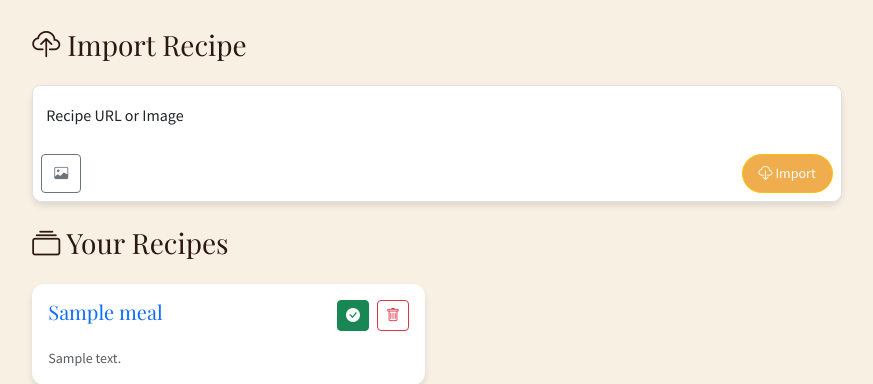
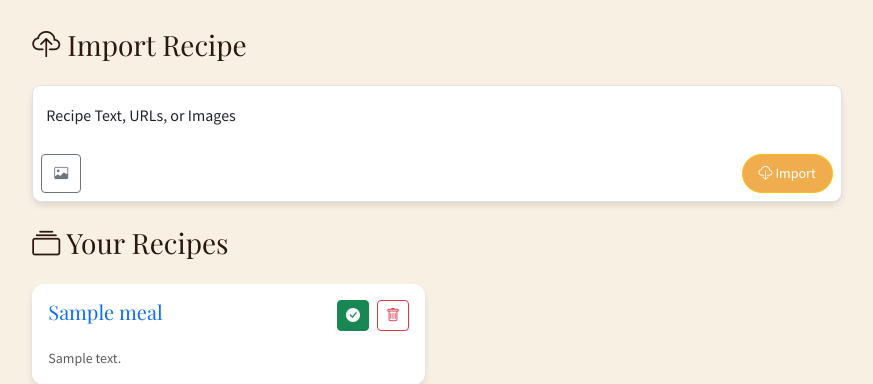
Before and after one commit to lukerohde/our-meals, a Django app: page /collections/1/ in a window 1280 px wide. Shown: the part 240-624 px from the top of the page, without its empty margins (203-1076 px from the left). Run offline with Django 5.2, Linux system fonts and the light colour scheme; a user stored in the database is signed in; tables that the repository leaves empty hold one stand-in row (values such as "Sample post"); parts of the project's set-up code (start-up, migrations or seed data) failed here and were passed over.

Commit message:
Working but photos broken

```diff
--- a/app/main/templates/main/_import_recipe.html
+++ b/app/main/templates/main/_import_recipe.html
@@ -23,15 +23,15 @@
         <div class="form-floating">
           <textarea
             class="form-control"
-            id="recipe-url"
-            name="recipe_url"
-            placeholder="Enter recipe URL, paste image, or drop a file"
+            id="recipe-text"
+            name="recipe_text_and_urls"
+            placeholder="Enter recipe text, URLs, paste image, or drop a file"
             data-recipe-importer-target="input"
             data-action="input->recipe-importer#autoExpand"
             ondragover="event.preventDefault()"
             ondrop="event.preventDefault()"
           ></textarea>
-          <label for="recipe-url">Recipe URL or Image</label>
+          <label for="recipe-text">Recipe Text, URLs, or Images</label>
         </div>
 
         <!-- Buttons -->
--- a/app/main/views.py
+++ b/app/main/views.py
@@ -30,6 +30,7 @@ from PIL import Image
 import pillow_heif
 from io import BytesIO
 from django.core.files.base import ContentFile
+import re
 
 # Configure logger
 logger = logging.getLogger(__name__)
@@ -61,6 +62,11 @@ def get_recipe_text_from_url(url):
     except Exception as e:
         logger.error(f"Error fetching recipe from URL: {str(e)}")
         raise ValueError(f"Failed to access the recipe URL: {str(e)}")
+
+def extract_urls_from_text(text):
+    """Extract URLs from text using regex pattern"""
+    url_pattern = r'https?://(?:[-\w.]|(?:%[\da-fA-F]{2}))+'
+    return re.findall(url_pattern, text)
 
 # @login_required
 # def collection_list(request):
@@ -125,33 +131,39 @@ def collection_create(request):
 @login_required
 @transaction.atomic
 def scrape_recipe(request, collection_id):
-    """Scrape and parse a recipe from a URL or photos"""
+    """Scrape and parse a recipe from text, URLs, or photos"""
+    import ipdb; ipdb.set_trace()
+
     try:
-
 
         #collection = get_object_or_404(Collection, id=collection_id, user=request.user)
         collection = get_object_or_404(Collection, id=collection_id, user__in=User.objects.filter(memberships__meal_plan__in=request.user.memberships.values('meal_plan')))
 
-
-        # Get recipe URL and photos
-        recipe_url = request.POST.get('recipe_url', '').strip()
+        # Get recipe text/URLs and photos
+        recipe_text_and_urls = request.POST.get('recipe_text_and_urls', '').strip()
         photo_urls = []
         # Collect photo URLs from request
         i = 0
         while f'photo_{i}' in request.POST:
-            photo_urls.append(request.POST[f'photo_{i}'])
+            photo_url = request.POST[f'photo_{i}'].strip()
+            if photo_url:  # Only add non-empty photo URLs
+                photo_urls.append(photo_url)
             i += 1
 
-        if not recipe_url and not photo_urls:
-            raise ValueError("Please provide a recipe URL or photos")
+        if not recipe_text_and_urls and not photo_urls:
+            raise ValueError("Please provide recipe text, URLs, or photos")
 
-        # Get recipe text from URL if provided
-        raw_text = None
-        if recipe_url:
-            raw_text = get_recipe_text_from_url(recipe_url)
+        # Extract URLs from text and get their content
+        raw_text = recipe_text_and_urls
+        if recipe_text_and_urls:
+            urls = extract_urls_from_text(recipe_text_and_urls)
+            for url in urls:
+                url_text = get_recipe_text_from_url(url)
+                if url_text:
+                    raw_text += "\n\n" + url_text
 
         # Parse recipe with text and/or photos
-        recipe_data = parse_recipe_with_genai(raw_text=raw_text, photos=photo_urls)
+        recipe_data = parse_recipe_with_genai(raw_text=raw_text if raw_text else None, photos=photo_urls)
 
         # Create meal from recipe data
         meal = create_meal_from_recipe_data(collection, recipe_data)
```
Also changed, not shown: app/main/js/controllers/recipe_importer_controller.js (+8 -1 lines), app/tests/test_recipe_scraping.py (+27 -12 lines), app/tests/test_recipe_ui.py (+3 -3 lines), README.md.
